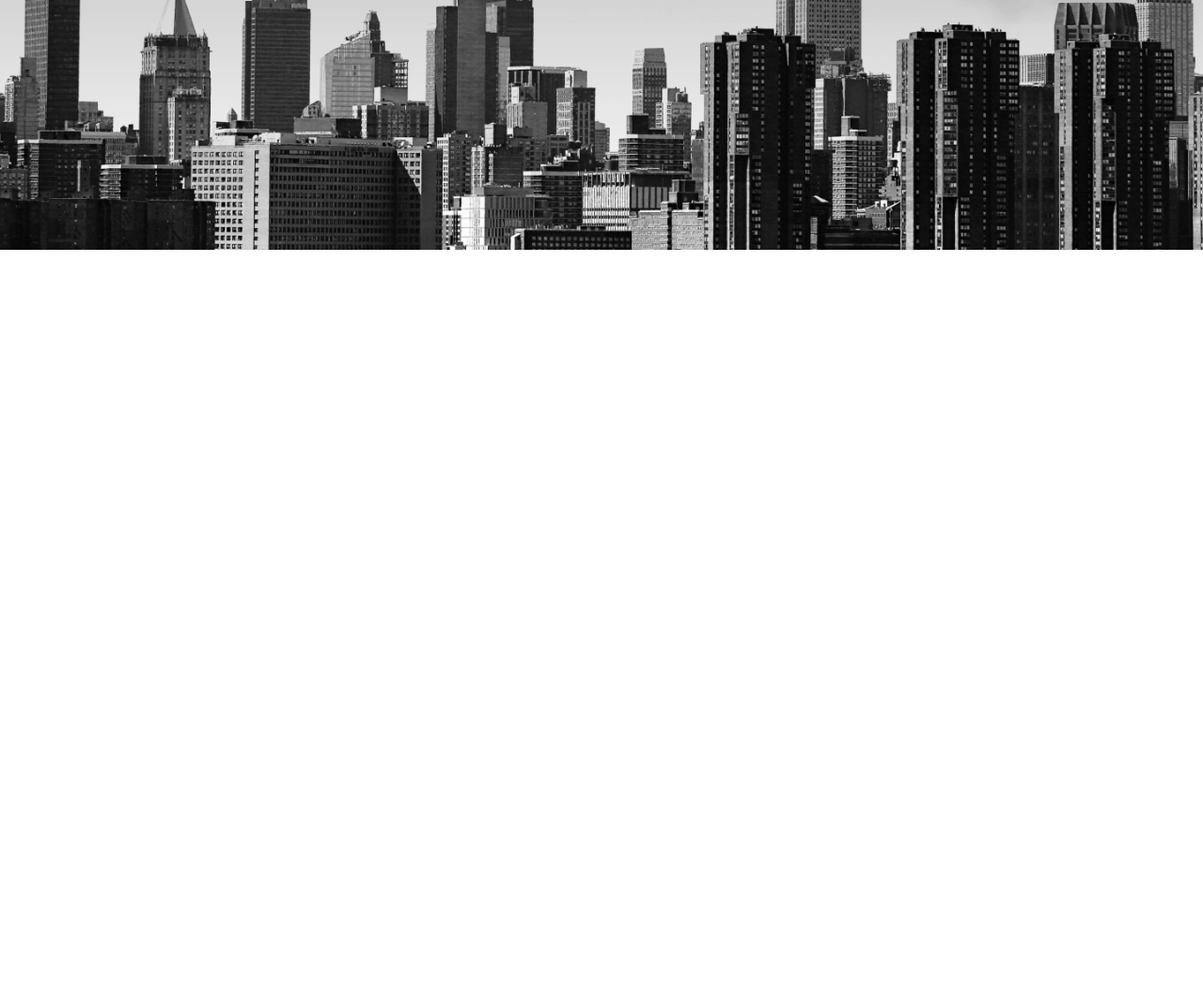
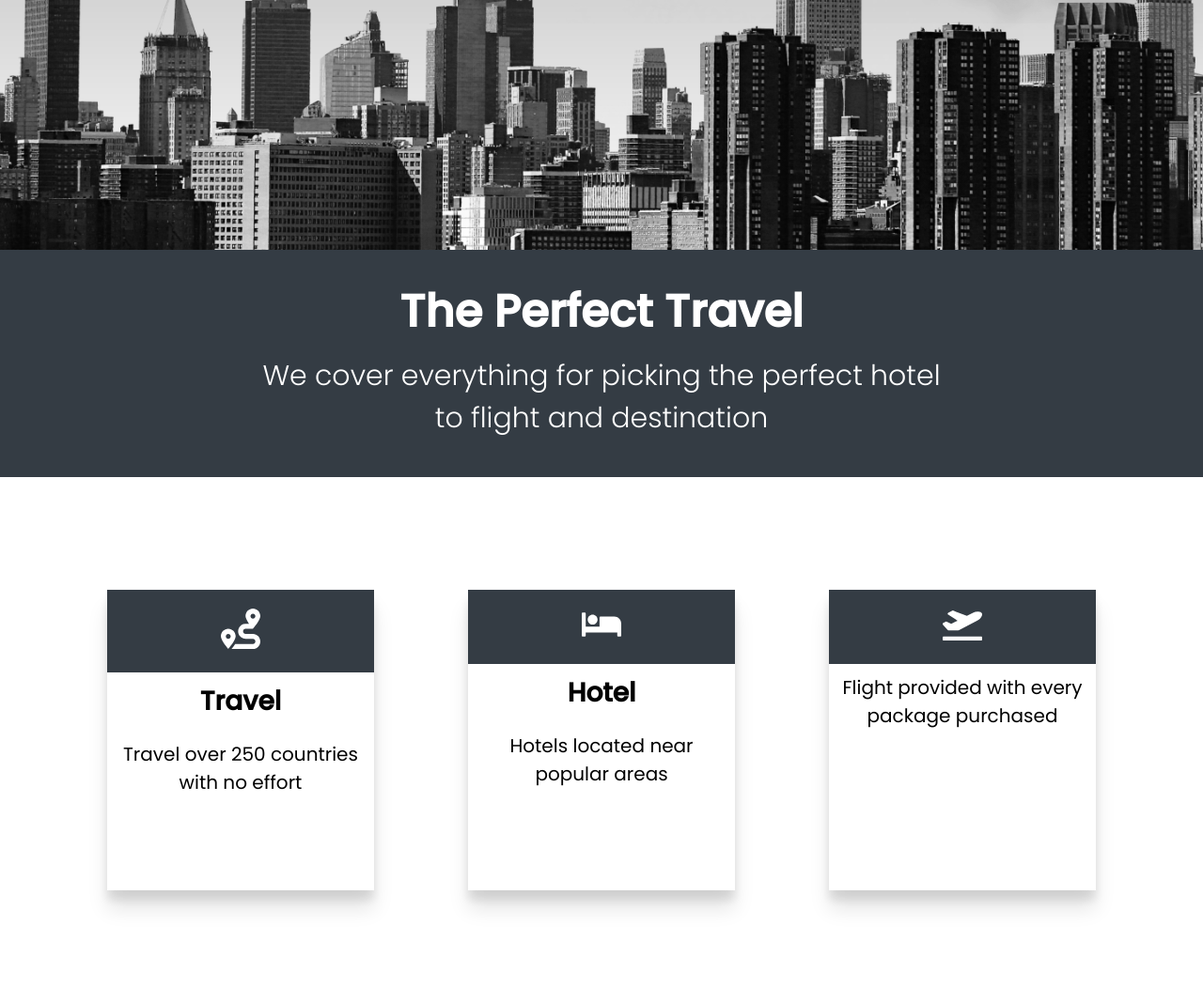
Before and after one commit to sdsimkins/Travel-Website, a plain HTML site: page index.html in a window 1280 px wide. Shown: the part 1334-2402 px from the top of the page at 94% size. Before the commit the page ends 1600 px from the top, so only its background shows below. Drawn offline with Linux system fonts and the light colour scheme; a web font is replaced by a local one.

Commit message:
Finished Benefits Section

```diff
--- a/index.html
+++ b/index.html
@@ -40,5 +40,34 @@
         <img src="/img/cloud.png" class="moving-cloud-1 cloud">
         <img src="/img/cloud.png" class="moving-cloud-2 cloud">
     </section>
+    <section class="benefits">
+        <header class="benefits-head">
+            <h2>The Perfect Travel</h2>
+            <h3>We cover everything for picking the perfect hotel <br>
+            to flight and destination</h3>
+        </header>
+        <div class="cards">
+            <div class="card">
+                <div class="card-icon">
+                    <img src="/icons/route-solid.svg" alt="">
+                </div>
+                <h4>Travel</h4>
+                <p>Travel over 250 countries with no effort</p>
+            </div>
+            <div class="card">
+                <div class="card-icon">
+                    <img src="/icons/bed-solid.svg" alt="">
+                </div>
+                <h4>Hotel</h4>
+                <p>Hotels located near popular areas</p>
+            </div>
+            <div class="card">
+                <div class="card-icon">
+                    <img src="/icons/plane-departure-solid.svg" alt="">
+                </div>
+                <p>Flight provided with every package purchased</p>
+            </div>
+        </div>
+    </section>
 </body>
 </html>
--- a/style.css
+++ b/style.css
@@ -155,6 +155,57 @@ nav ul {
 }
 
 
+/* Benefits Section */
+
+.benefits-head {
+    background: #343c44;
+    padding: 3rem;
+    min-height: 30vh;
+    display: flex;
+    flex-direction: column;
+    justify-content: center;
+    align-items: center;
+    color: white;
+    text-align: center;
+}
+
+.cards{
+    width: 90%;
+    margin: auto;
+    display: flex;
+    min-height: 70vh;
+    align-items: center;
+    flex-wrap: wrap;
+}
+
+.card{
+    text-align: center;
+    flex: 1 1 25rem;
+    min-height: 40vh;
+    margin: 2rem 5rem;
+    box-shadow: 0px 10px 10px rgba(0,0,0,0.1),0px 20px 20px rgba(0,0,0,0.1);
+}
+
+.card-icon{
+    background: #343c44;
+}
+
+.benefits-head h3 {
+    padding: 1rem;
+}
+
+.cards img {
+    max-width: 15%;
+    margin: 2rem;
+}
+
+.card h4, p{
+    padding: 1rem;
+}
+
+
+
+
 /* Media Queries */
 
 @media screen and (max-width:932px) {
```
